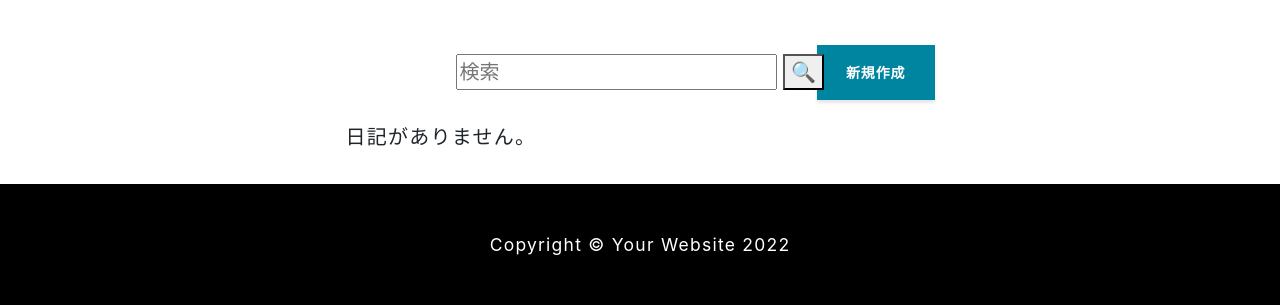
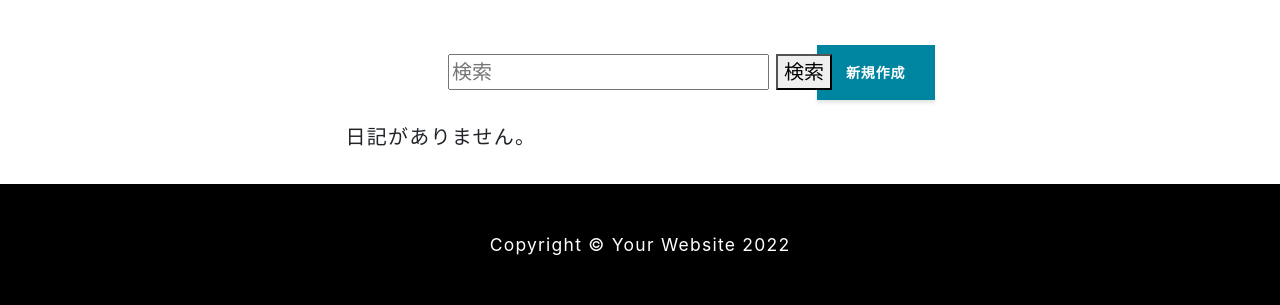
Before and after one commit to hoshinyonn/private_grayscale, a Django app: page /grayscale-list/ in a window 1280 px wide. Shown: the part 51-356 px from the top of the page. Run offline with Django 3.2, Linux system fonts and the light colour scheme; the visitor is signed in with stand-in values (Sample User, id 1); data that the repository does not hold is empty; some libraries are stand-ins or nearby versions.

Commit message:
7/25分③

```diff
--- a/grayscale/templates/grayscale_list.html
+++ b/grayscale/templates/grayscale_list.html
@@ -20,7 +20,7 @@
             <div class="content">
                 <form method="get">
                     <input type="search" value="{{ request.GET.query }}" name="query" type="text" placeholder="検索">
-                    <button>🔍</button>
+                    <button>検索</button>
                 </form>
             </div>
 
```
